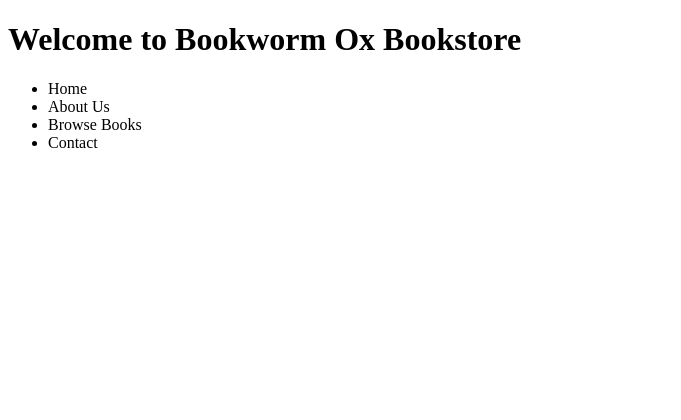
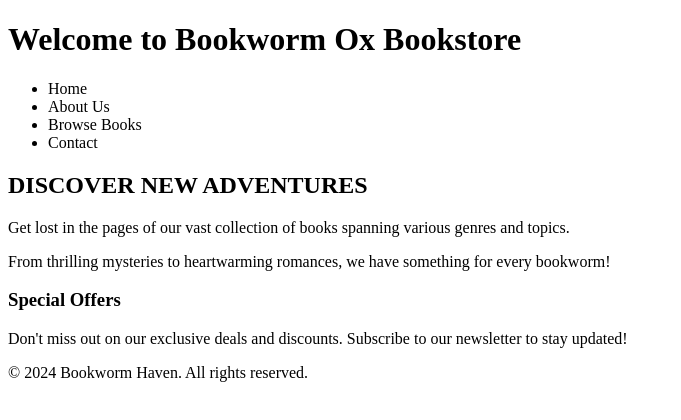
Before and after one commit to Path2Tech-CO/CSS-PTT-4.2, a plain HTML site: page index.html in a window 1280 px wide. Shown: the whole page, without its empty margins (0-681 px from the left). Drawn offline with Linux system fonts and the light colour scheme.

Commit message:
building html text

```diff
--- a/index.html
+++ b/index.html
@@ -13,5 +13,12 @@
         <li>Browse Books</li>
         <li>Contact</li>
     </ul>
+    <h2>DISCOVER NEW ADVENTURES</h2>
+    <p>Get lost in the pages of our vast collection of books spanning various genres and topics.</p>
+    <p>From thrilling mysteries to heartwarming romances, we have something for every bookworm!</p>
+    <h3>Special Offers</h3>
+    <p>Don't miss out on our exclusive deals and discounts. Subscribe to our newsletter to stay updated!</p>
+
+    &copy; 2024 Bookworm Haven. All rights reserved.
 </body>
 </html>
```
